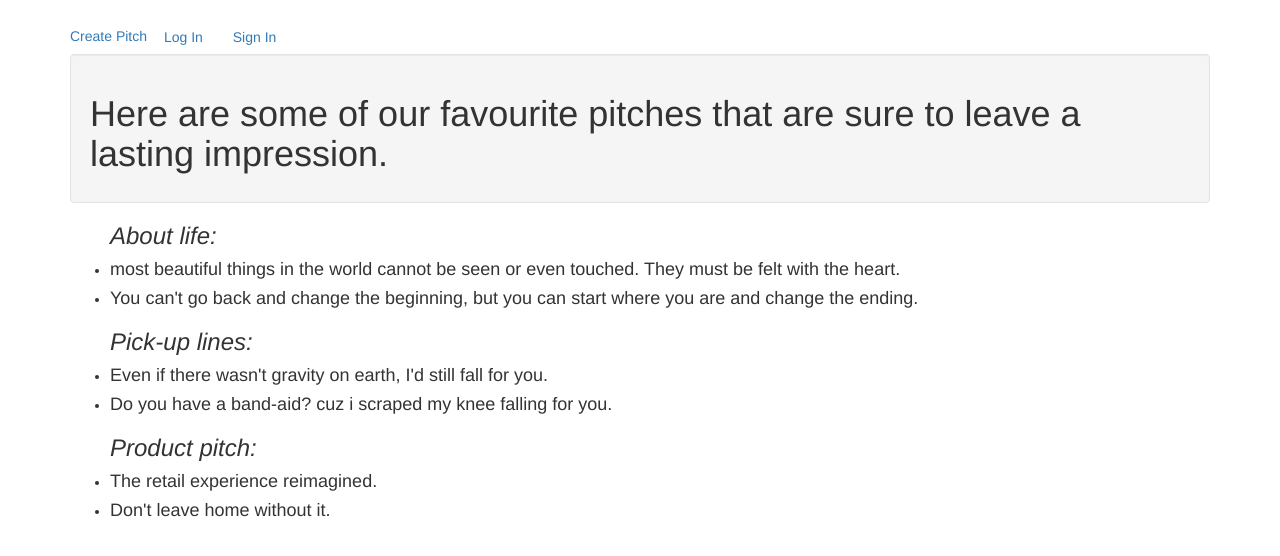
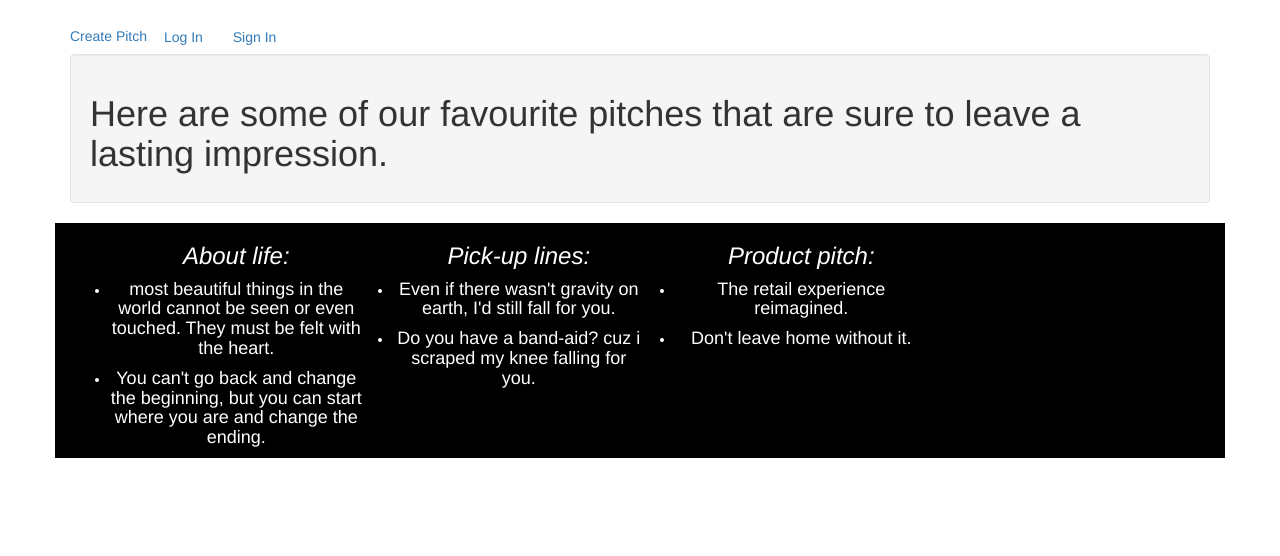
Before and after one commit to Tashanah/Impression, a Flask app: page / in a window 1280 px wide. Shown: the part 52-608 px from the top of the page. Run offline with Flask 2, Linux system fonts and the light colour scheme; some libraries are stand-ins or nearby versions.

Commit message:
background colour added to rows

```diff
--- a/app/templates/index.html
+++ b/app/templates/index.html
@@ -12,21 +12,32 @@
     <h1>Here are some of our favourite pitches that are sure to leave a lasting impression.</h1>
 </div>
 
+<div class="row" style="background-color:black;
+text-align:center;color: white">
     <ul>
+        <div class="col-md-3">
                 <p><h3><em>About life:</em></h3></p>
                 <li><h4> most beautiful things in the world cannot be seen or even touched. They must be felt with the heart.</h4></li>
                 <li><h4>You can't go back and change the beginning, but you can start where you are and change the ending.</h4></li>
+        </div>
 
+    <div class="col-md-3">
             <p><h3><em> Pick-up lines:</em></h3></p>
             <li><h4>Even if there wasn't gravity on earth, I'd still fall for you.</h4></li>
             <li><h4>Do you have a band-aid? cuz i scraped my knee falling for you.</h4></li>
+    </div>
 
+    <div class="col-md-3">
             <p><h3><em>Product pitch:</em></h3></p>
             <li><h4>The retail experience reimagined.</h4></li>
             <li><h4>Don't leave home without it.</h4></li>
+    </div>
+
     </ul>
+    </div>
 </div>
 
 
 
+
 {%endblock%}
```
Lines whose indentation alone changed are shown as unchanged.
